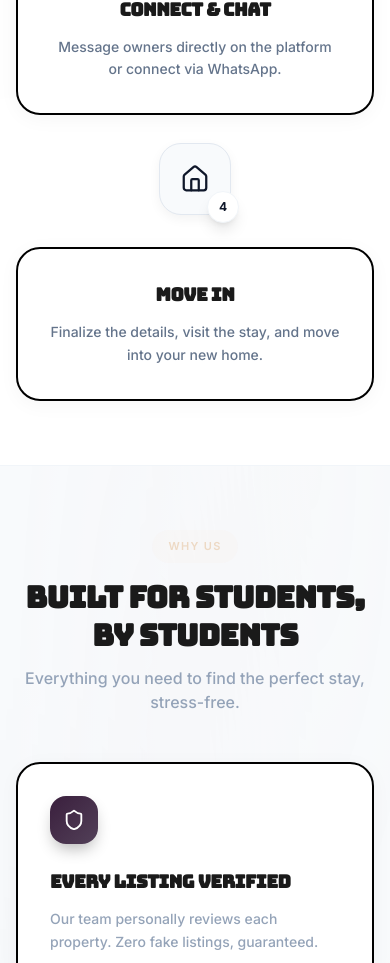
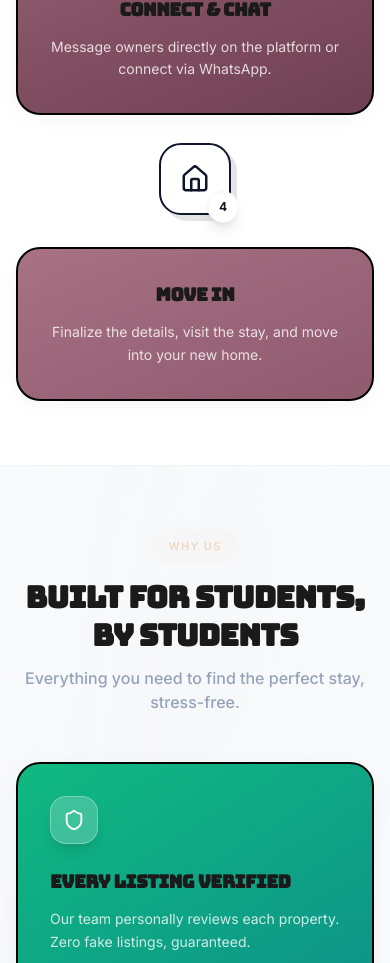
Before and after one commit to utkarshofficial999/staysetu, a React (Vite) app: page / in a window 390 px wide. Shown: the part 4375-5338 px from the top of the page. Built offline with nearby package versions, Linux system fonts and the light colour scheme; no server answers; the database is empty.

Commit message:
feat: colorize information boxes with premium gradients and improve responsive layout

```diff
--- a/src/App.jsx
+++ b/src/App.jsx
@@ -1,5 +1,5 @@
 import React from 'react';
-import { BrowserRouter as Router, Routes, Route, Navigate } from 'react-router-dom';
+import { BrowserRouter as Router, Routes, Route, Navigate, useLocation } from 'react-router-dom';
 import { AuthProvider, useAuth } from './context/AuthContext';
 import Navbar from './components/layout/Navbar';
 import Footer from './components/layout/Footer';
@@ -20,6 +20,7 @@ import OwnerDashboard from './pages/dashboard/OwnerDashboard';
 import AddListing from './pages/dashboard/AddListing';
 import EditListing from './pages/dashboard/EditListing';
 import AdminPanel from './pages/admin/AdminPanel';
+import ScrollToTop from './components/common/ScrollToTop';
 
 // Protected Route wrapper
 const ProtectedRoute = ({ children }) => {
@@ -62,12 +63,16 @@ const AdminRoute = ({ children }) => {
   return children;
 };
 
-function App() {
+// Helper component to manage layout and provide routing context
+const AppContent = () => {
+  const location = useLocation();
+  const hideOn = ['/login', '/signup'];
+  const shouldHide = hideOn.includes(location.pathname);
+
   return (
-    <Router>
-      <AuthProvider>
     <div className="flex flex-col min-h-screen">
-          <Navbar />
+      <ScrollToTop />
+      {!shouldHide && <Navbar />}
       <main className="flex-grow">
         <Routes>
           <Route path="/" element={<Home />} />
@@ -96,8 +101,16 @@ function App() {
           } />
         </Routes>
       </main>
-          <Footer />
+      {!shouldHide && <Footer />}
     </div>
+  );
+};
+
+function App() {
+  return (
+    <Router>
+      <AuthProvider>
+        <AppContent />
       </AuthProvider>
     </Router>
   );
--- /dev/null
+++ b/src/components/common/ScrollToTop.jsx
@@ -0,0 +1,14 @@
+import { useEffect } from 'react';
+import { useLocation } from 'react-router-dom';
+
+const ScrollToTop = () => {
+    const { pathname } = useLocation();
+
+    useEffect(() => {
+        window.scrollTo(0, 0);
+    }, [pathname]);
+
+    return null;
+};
+
+export default ScrollToTop;
--- a/src/components/layout/HowItWorks.jsx
+++ b/src/components/layout/HowItWorks.jsx
@@ -53,8 +53,8 @@ const HowItWorks = () => {
                         <div key={index} className="relative z-10 flex flex-col items-center text-center group">
                             {/* Step number + icon */}
                             <div className="relative mb-8">
-                                <div className={`bg-slate-50 border border-slate-200 w-[72px] h-[72px] rounded-[22px] flex items-center justify-center text-slate-900 group-hover:scale-110 transition-transform duration-500 shadow-[0_4px_12px_rgba(0,0,0,0.05)]`}>
-                                    <step.icon size={30} strokeWidth={1.8} />
+                                <div className={`bg-white border-2 border-slate-900 w-[72px] h-[72px] rounded-[22px] flex items-center justify-center text-slate-900 group-hover:bg-slate-900 group-hover:text-white transition-all duration-500 shadow-[6px_6px_0px_rgba(0,0,0,0.1)]`}>
+                                    <step.icon size={30} strokeWidth={2} />
                                 </div>
                                 <div className="absolute -bottom-2 -right-2 w-8 h-8 bg-white rounded-full flex items-center justify-center border border-slate-100 text-xs font-bold text-slate-900 shadow-lg">
                                     {index + 1}
@@ -62,9 +62,9 @@ const HowItWorks = () => {
                             </div>
 
                             {/* Card */}
-                            <div className="card-elevated p-8 flex-1 w-full hover:!bg-slate-50 !bg-white">
-                                <h3 className="text-lg font-bold text-slate-900 mb-3" style={{ fontFamily: 'Bungee' }}>{step.title}</h3>
-                                <p className="text-slate-500 text-sm leading-relaxed font-normal">{step.description}</p>
+                            <div className={`card-elevated p-8 flex-1 w-full transition-all duration-500 hover:-translate-y-2 bg-gradient-to-br ${step.gradient} group-hover:shadow-[0_20px_40px_-15px_rgba(58,31,61,0.2)]`}>
+                                <h3 className="text-lg font-bold text-white mb-3" style={{ fontFamily: 'Bungee' }}>{step.title}</h3>
+                                <p className="text-white/80 text-sm leading-relaxed font-normal">{step.description}</p>
                             </div>
                         </div>
                     ))}
--- a/src/pages/Home.jsx
+++ b/src/pages/Home.jsx
@@ -11,10 +11,10 @@ import {
 import { Link } from 'react-router-dom';
 
 const whys = [
-    { icon: Shield, title: 'Every Listing Verified', desc: 'Our team personally reviews each property. Zero fake listings, guaranteed.' },
-    { icon: Zap, title: 'Direct Owner Connect', desc: 'Chat directly with owners via WhatsApp. No brokerage fees, no delays.' },
-    { icon: Star, title: 'Student-First Pricing', desc: 'All stays are budget-friendly and tailored for student lifestyles.' },
-    { icon: Users, title: 'Thriving Community', desc: '12,000+ students have found their perfect stay through StaySetu.' },
+    { icon: Shield, title: 'Every Listing Verified', desc: 'Our team personally reviews each property. Zero fake listings, guaranteed.', gradient: 'from-emerald-500 to-teal-600' },
+    { icon: Zap, title: 'Direct Owner Connect', desc: 'Chat directly with owners via WhatsApp. No brokerage fees, no delays.', gradient: 'from-plum-600 to-indigo-700' },
+    { icon: Star, title: 'Student-First Pricing', desc: 'All stays are budget-friendly and tailored for student lifestyles.', gradient: 'from-amber-400 to-orange-500' },
+    { icon: Users, title: 'Thriving Community', desc: '12,000+ students have found their perfect stay through StaySetu.', gradient: 'from-rose-500 to-pink-600' },
 ];
 
 const Home = () => {
@@ -126,14 +126,13 @@ const Home = () => {
                         </p>
                     </div>
                     <div className="grid grid-cols-1 sm:grid-cols-2 lg:grid-cols-4 gap-6">
-                        {whys.map(({ icon: Icon, title, desc }, i) => (
-                            <div key={i} className="card-elevated p-8 group !bg-white hover:!bg-slate-50">
-                                <div className="w-12 h-12 rounded-2xl flex items-center justify-center mb-6 group-hover:scale-110 transition-transform duration-300"
-                                    style={{ background: 'linear-gradient(135deg, #3A1F3D, #524058)', boxShadow: '0 8px 16px -4px rgba(0,0,0,0.3)' }}>
+                        {whys.map(({ icon: Icon, title, desc, gradient }, i) => (
+                            <div key={i} className={`card-elevated p-8 group transition-all duration-500 hover:-translate-y-2 bg-gradient-to-br ${gradient}`}>
+                                <div className="w-12 h-12 rounded-2xl flex items-center justify-center mb-6 bg-white/20 backdrop-blur-md border border-white/30 group-hover:scale-110 transition-transform duration-300 shadow-lg">
                                     <Icon size={22} className="text-white" />
                                 </div>
-                                <h3 className="font-bold text-slate-900 mb-3 text-lg" style={{ fontFamily: 'Bungee' }}>{title}</h3>
-                                <p className="text-slate-400 text-sm leading-relaxed font-normal">{desc}</p>
+                                <h3 className="font-bold text-white mb-3 text-lg" style={{ fontFamily: 'Bungee' }}>{title}</h3>
+                                <p className="text-white/80 text-sm leading-relaxed font-normal">{desc}</p>
                             </div>
                         ))}
                     </div>
```
Lines whose indentation alone changed are shown as unchanged.
